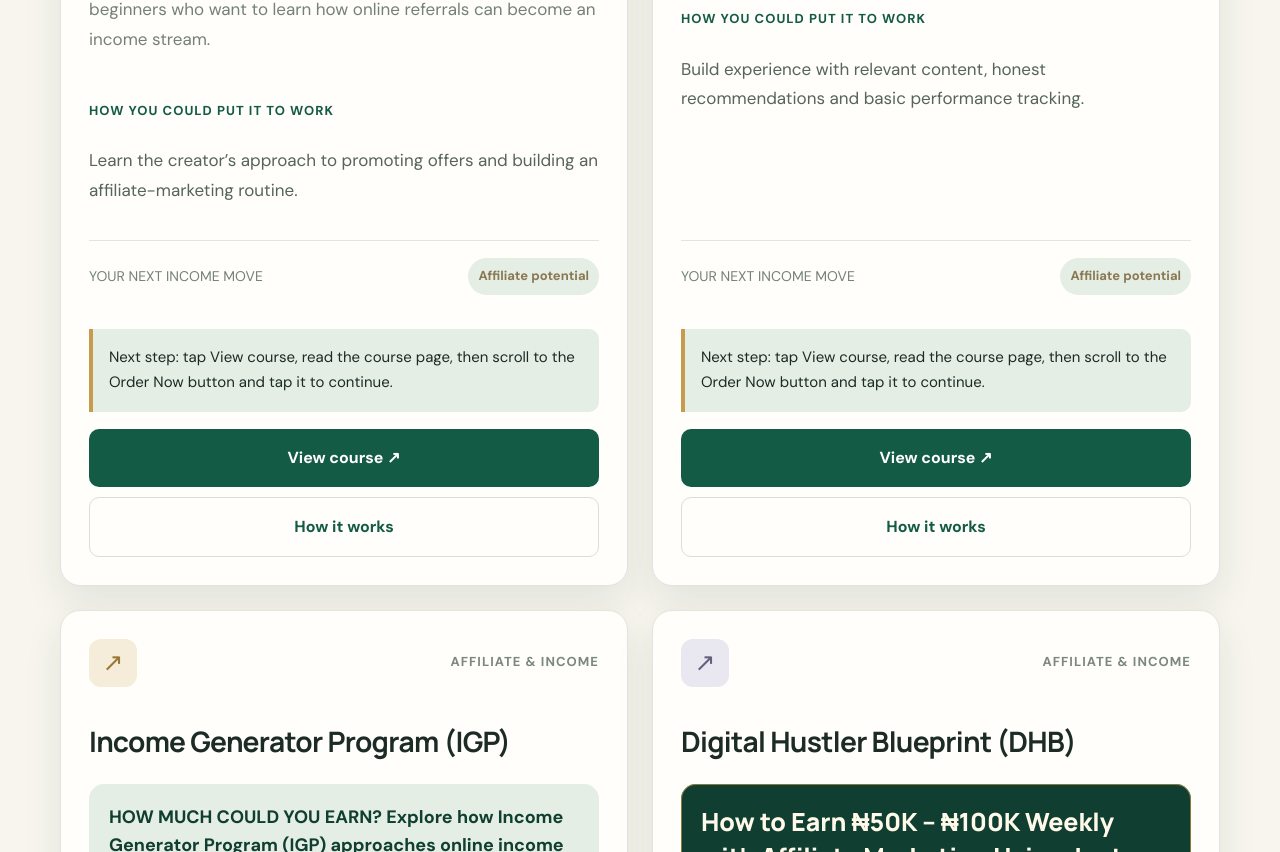
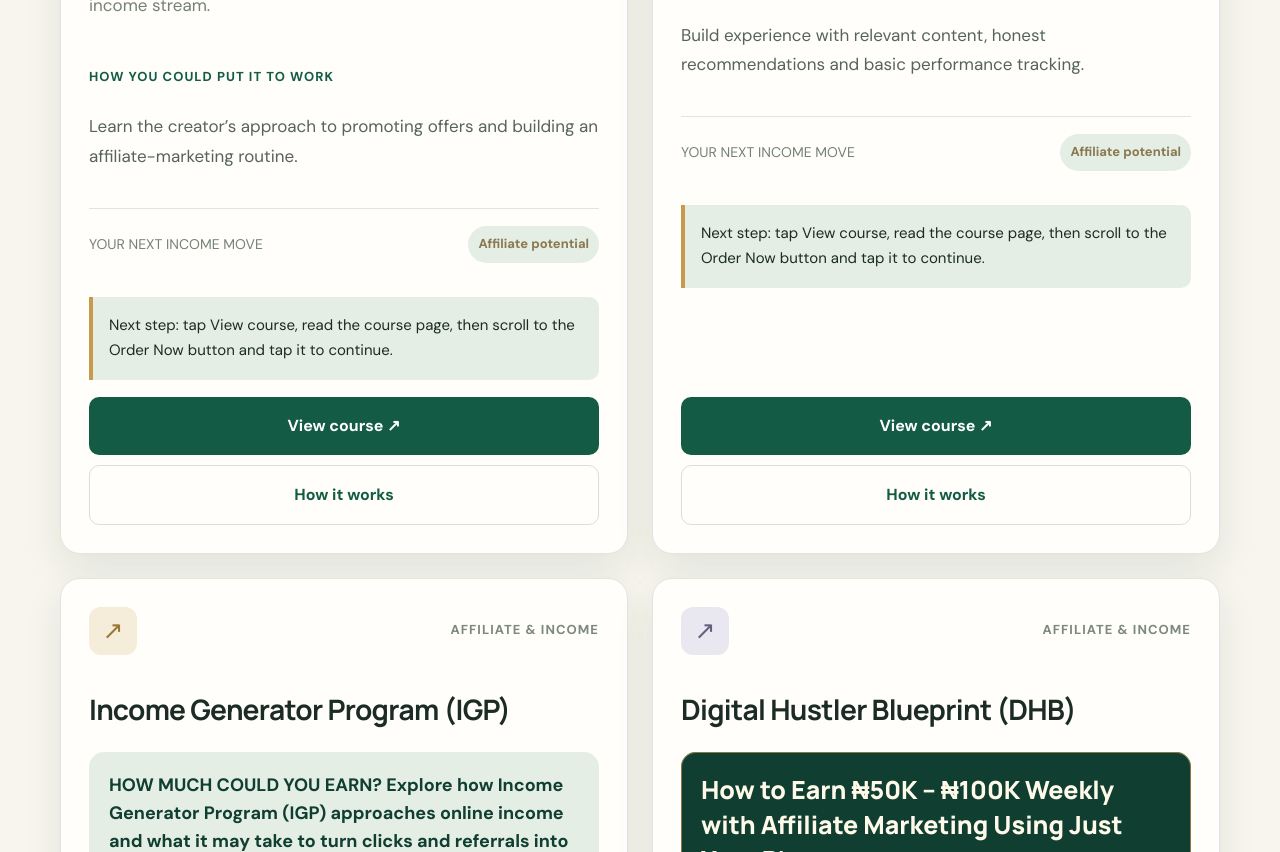
Before and after one commit to opeydevhub-oss/earnwise-academy-, a plain HTML site: page index.html in a window 1280 px wide. Shown: the part 1948-2800 px from the top of the page. Drawn offline with Linux system fonts and the light colour scheme.

Commit message:
Polish catalogue-first course marketplace layout

```diff
--- a/styles.css
+++ b/styles.css
@@ -186,3 +186,15 @@
  .site-footer{padding:30px 18px}
  .footer-bottom{gap:8px;flex-wrap:wrap}
 }
+
+
+/* Course-catalogue-first layout */
+.courses-section{padding-top:54px}
+.course-grid{align-items:stretch}
+.course-card{display:flex;flex-direction:column;min-height:100%}
+.course-card .course-actions{margin-top:auto}
+.creator-hook{min-height:112px;display:flex;align-items:center}
+.course-meta-potential{margin-top:2px}
+.hero{padding-top:58px;min-height:unset}
+.announcement{font-weight:800;letter-spacing:.04em}
+@media(max-width:700px){.courses-section{padding-top:35px}.creator-hook{min-height:unset}}
```
